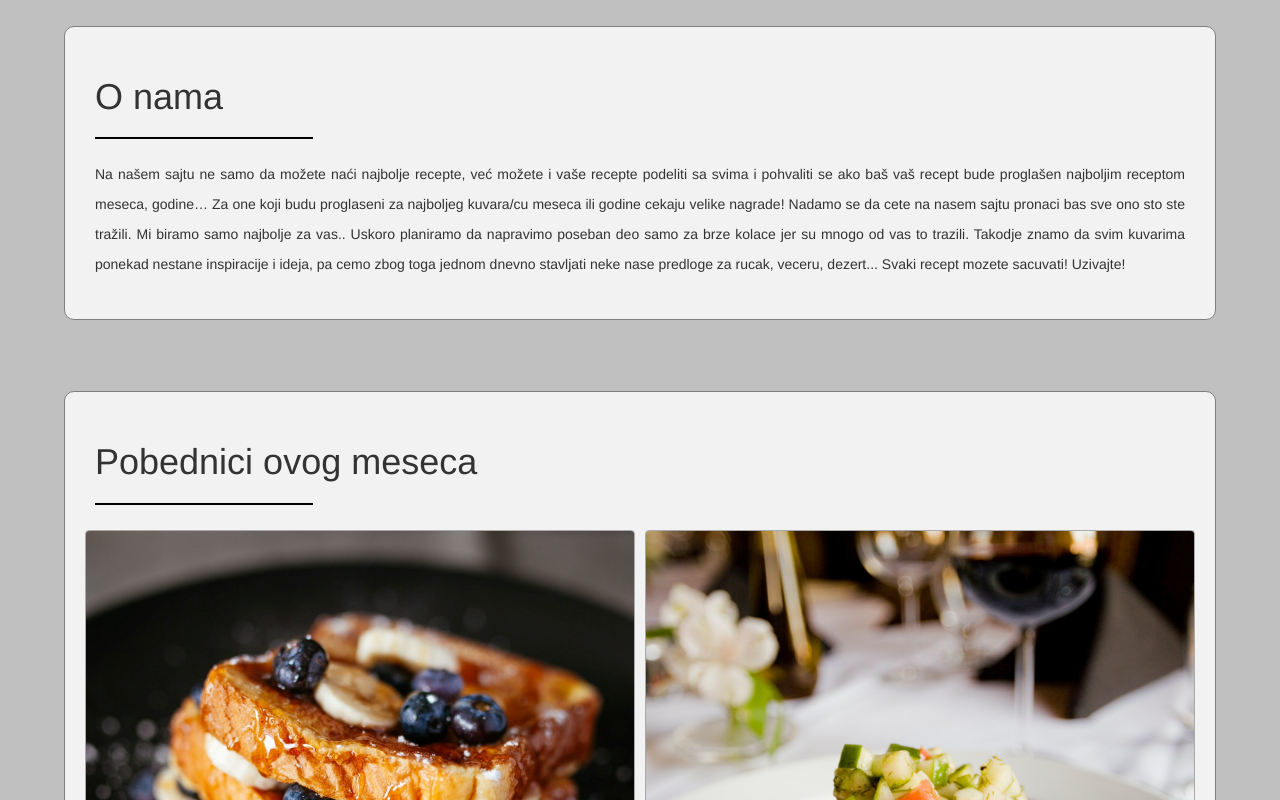
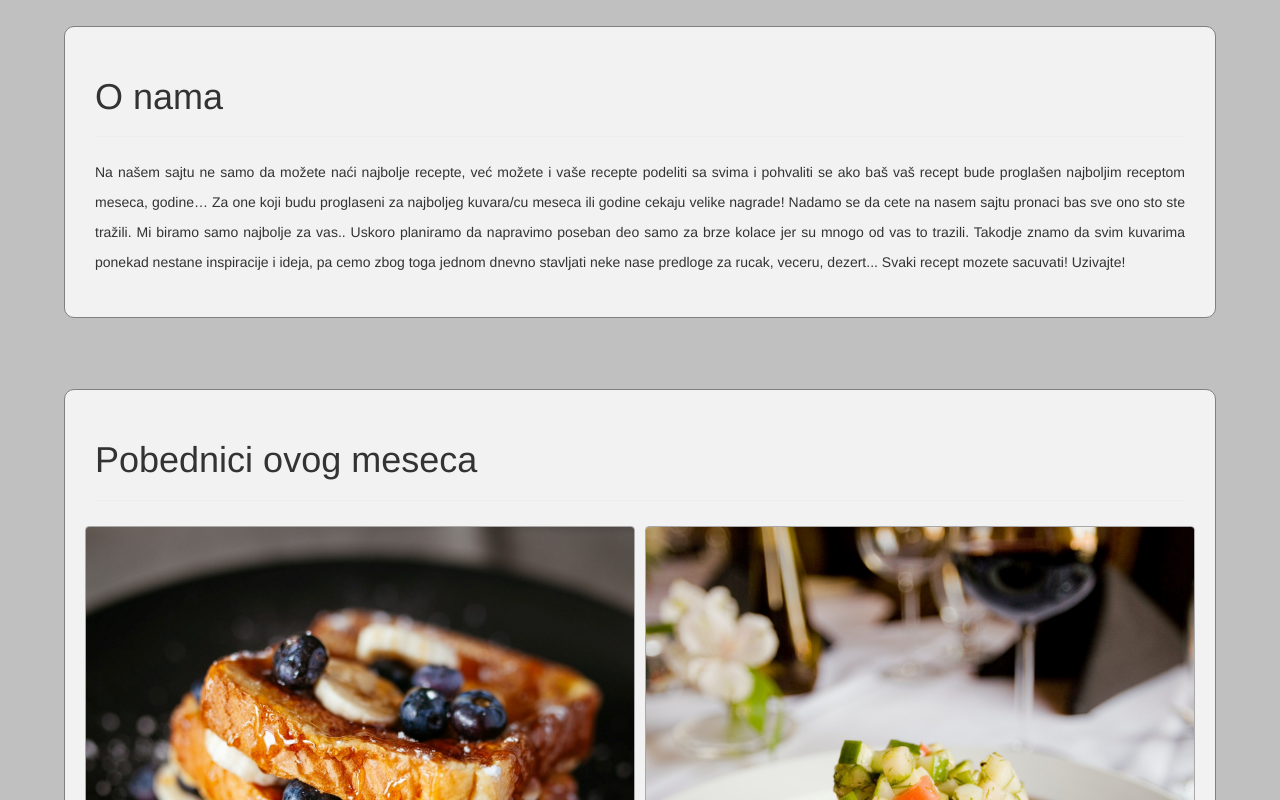
Before and after one commit to konticjovana/recepti, a plain HTML site: page index.html in a window 1280 px wide. Shown: the part 840-1640 px from the top of the page. Drawn offline with nearby package versions, Linux system fonts and the light colour scheme.

Commit message:
Update stil.css

```diff
--- a/stil.css
+++ b/stil.css
@@ -114,7 +114,7 @@ h2{
     line-height:30px;}
 
 
-#linija{
+.linija{
     height:2px;
     background-color:black;
     width:20%;
```
